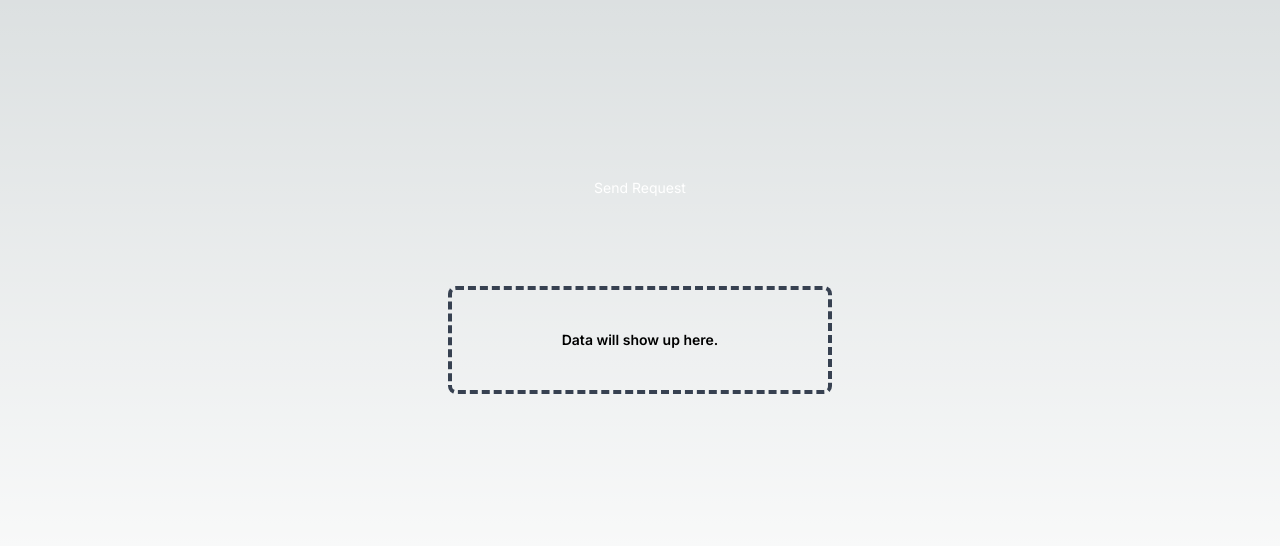
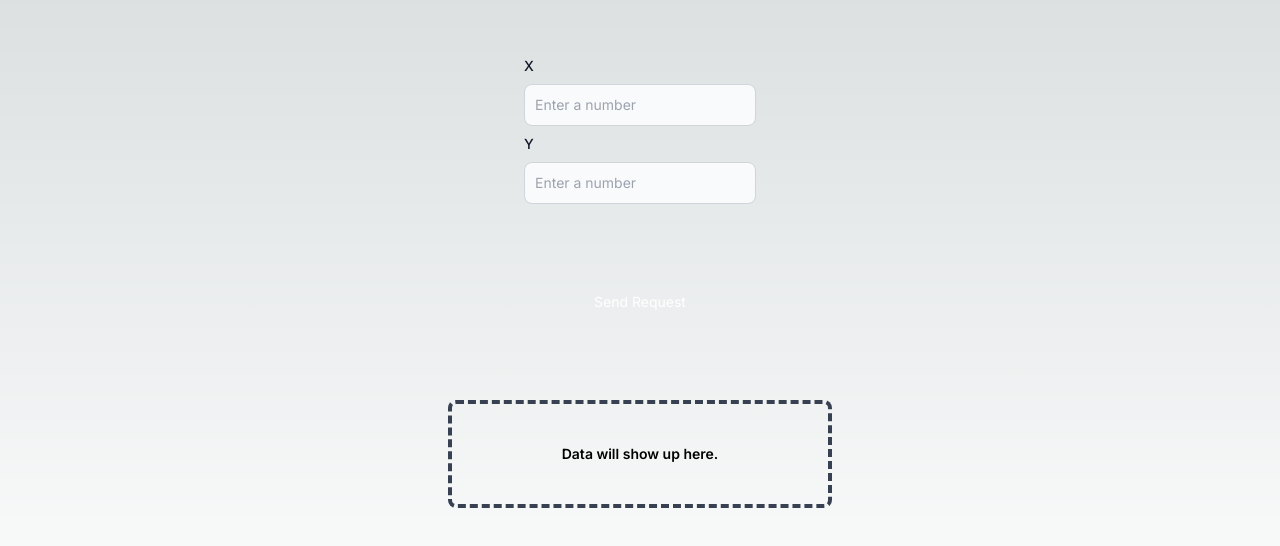
Before and after one commit to ryanpunwasi/aws-practice, a Next.js app: page /api-gateway in a window 1280 px wide. Shown: the part 118-664 px from the top of the page. Built offline with nearby package versions, Linux system fonts and the light colour scheme.

Commit message:
Send GET request to API with number input values as parameters

```diff
--- a/src/app/api-gateway/components/Request.tsx
+++ b/src/app/api-gateway/components/Request.tsx
@@ -3,6 +3,7 @@ import { useState } from "react";
 
 export const Request = () => {
   const [data, setData] = useState(null);
+  const [numbers, setNumbers] = useState([0, 0]);
   const [status, setStatus] = useState<"idle" | "pending" | "failed">("idle");
 
   const sendRequest = async () => {
@@ -11,10 +12,12 @@ export const Request = () => {
     try {
       await new Promise(resolve => setTimeout(resolve, 2000));
       const response = await fetch(
-        "https://jsonplaceholder.typicode.com/todos/1"
+        `https://7208wvavp5.execute-api.us-east-1.amazonaws.com/Test?x=${numbers[0]}&y=${numbers[1]}`
       );
-      const json = await response.json();
-      setData(json);
+      const {
+        body: { sum },
+      } = await response.json();
+      setData(sum);
       setStatus("idle");
     } catch (error) {
       console.error(error);
@@ -22,8 +25,51 @@ export const Request = () => {
     }
   };
 
+  const handleChange = (
+    event: React.ChangeEvent<HTMLInputElement>,
+    key: number
+  ) => {
+    setNumbers(prev => {
+      const newNumbers = [...prev];
+      newNumbers[key] = Number(event.target.value);
+      return newNumbers;
+    });
+  };
+
   return (
     <div className="flex flex-col gap-20 items-center justify-center">
+      <form className="max-w-sm mx-auto flex flex-col gap-2">
+        <label
+          htmlFor="number-input"
+          className="block text-sm font-medium text-gray-900 dark:text-white"
+        >
+          X
+        </label>
+        <input
+          type="number"
+          id="number-input"
+          aria-describedby="helper-text-explanation"
+          className="bg-gray-50 border border-gray-300 text-gray-900 text-sm rounded-lg focus:ring-blue-500 focus:border-blue-500 block w-full p-2.5 dark:bg-gray-700 dark:border-gray-600 dark:placeholder-gray-400 dark:text-white dark:focus:ring-blue-500 dark:focus:border-blue-500"
+          required
+          placeholder="Enter a number"
+          onChange={e => handleChange(e, 0)}
+        />
+        <label
+          htmlFor="number-input2"
+          className="block text-sm font-medium text-gray-900 dark:text-white"
+        >
+          Y
+        </label>
+        <input
+          type="number"
+          id="number-input2"
+          aria-describedby="helper-text-explanation"
+          className="bg-gray-50 border border-gray-300 text-gray-900 text-sm rounded-lg focus:ring-blue-500 focus:border-blue-500 block w-full p-2.5 dark:bg-gray-700 dark:border-gray-600 dark:placeholder-gray-400 dark:text-white dark:focus:ring-blue-500 dark:focus:border-blue-500"
+          required
+          placeholder="Enter a number"
+          onChange={e => handleChange(e, 1)}
+        />
+      </form>
       {status === "idle" && (
         <button
           onClick={sendRequest}
```
